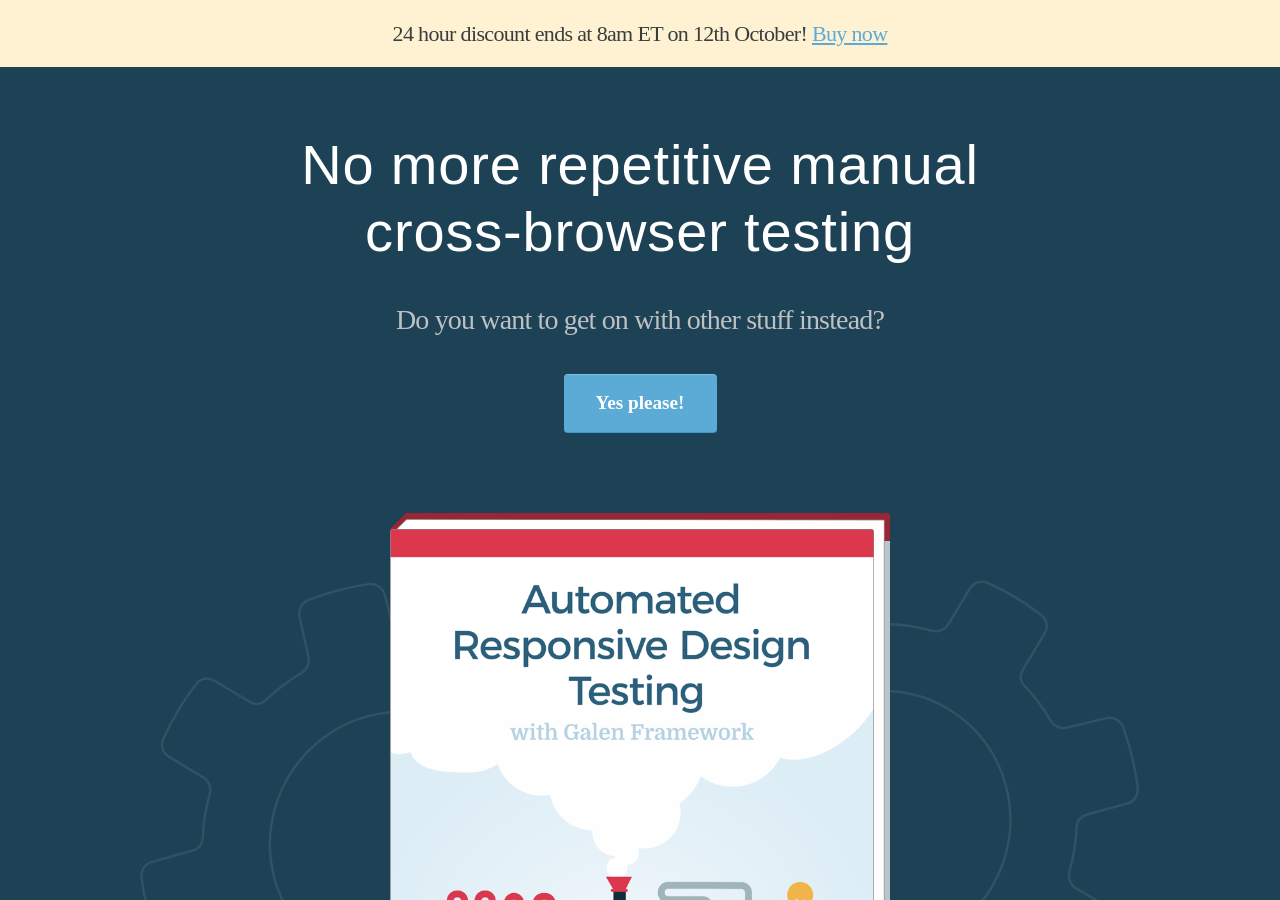
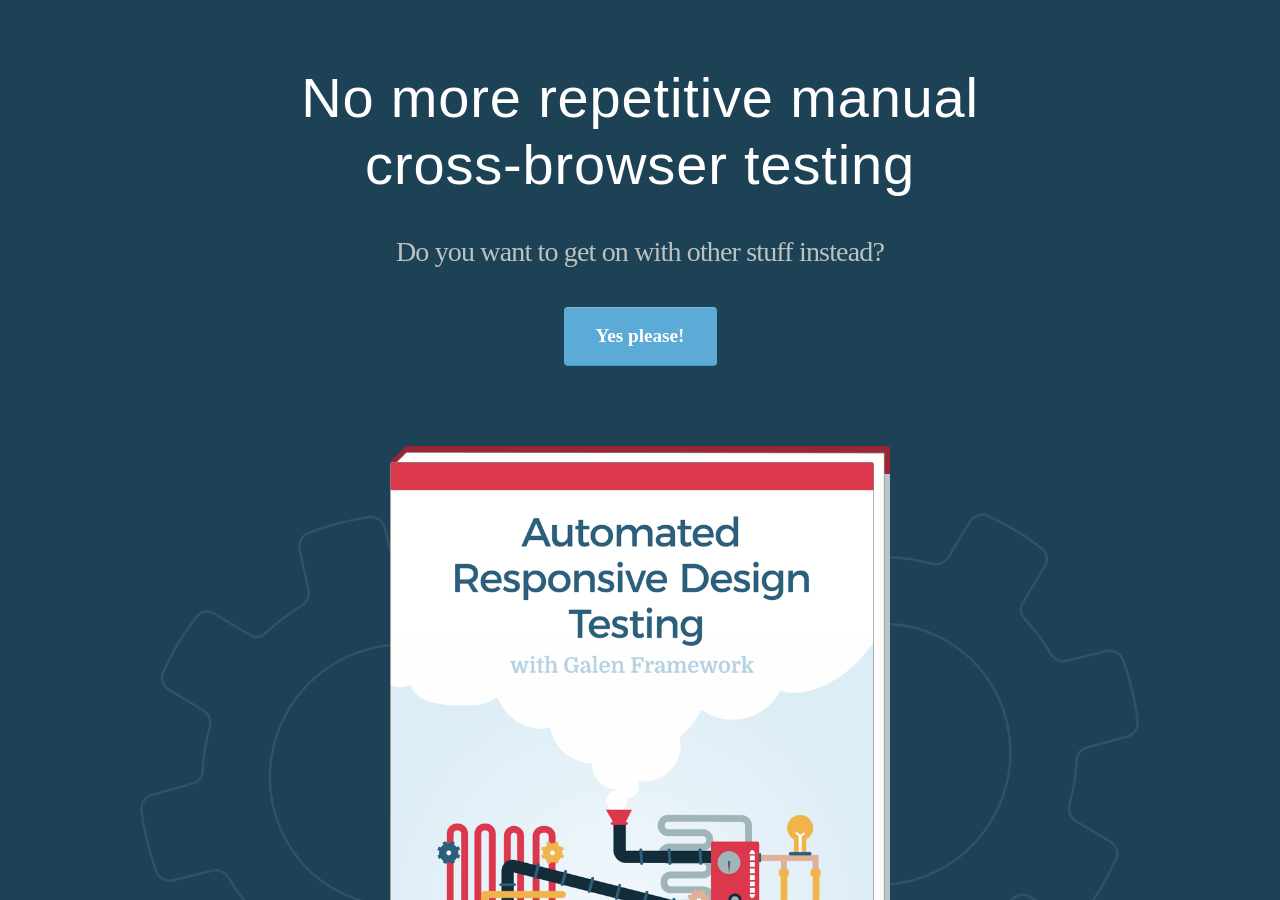
Before and after one commit to froots/froots.github.io, a Jekyll site: the page built from automated-responsive-design-testing/index.html, in a window 1280 px wide and 900 px high. Built offline with Jekyll 4.4.1, drawn with Linux system fonts in a browser that asks for light colours; some of the changed text lies outside the part shown.

Commit message:
Post-launch offer landing page amends

```diff
--- a/_layouts/landing.html
+++ b/_layouts/landing.html
@@ -33,10 +33,7 @@
     <div class="landing-content">
       {{ content }}
     </div>
-    {% if page.launched %}
-      <script type="text/javascript" src="https://gumroad.com/js/gumroad.js"></script>
-    {% endif %}
+    <script type="text/javascript" src="https://gumroad.com/js/gumroad.js"></script>
     <script src="/js/optin-analytics.js" async></script>
-    <script src="/js/discount-countdown.js" async></script>
   </body>
 </html>
--- a/automated-responsive-design-testing/index.html
+++ b/automated-responsive-design-testing/index.html
@@ -13,20 +12,12 @@
   image: /images/landing/og-preview2.png
 ---
 
-<div class="launch-banner">
-  <p class="launch-banner__text">24 hour discount ends at 8am ET on 12th October! <a href="#buy">Buy now</a></p>
-</div>
-
 <header class="container header">
   <div class="row">
     <h1>No more repetitive manual cross-browser testing</h1>
     <p class="header-intro">Do you want to get on with other stuff instead?</p>
     <div class="buttons">
-      {% if page.launched %}
       <a href="#buy" class="button button-primary">Yes please!</a>
-      {% else %}
-        <a href="#signup" class="button button-primary">Yes please!</a>
-      {% endif %}
     </div>
     <img class="header-book-cover" src="/images/landing/ardt-cover.png" alt="Automated Responsive Design Testing book cover">
   </div>
@@ -57,11 +48,7 @@
     <p class="callout-text">Manually testing on a wide range of devices and browsers takes a lot of <strong>time</strong>, <strong>expense</strong> and <strong>anguish</strong>.</p>
     <p class="callout-text">Wouldn't it be great to delegate away most of this tedium and overhead so you can focus on those 100 other more important things?</p>
     <div class="buttons buttons-flow">
-      {% if page.launched %}
       <a href="#buy" class="button button-primary">Buy the ebook</a>
-      {% else %}
-        <a href="#signup" class="button button-primary">Keep me updated</a>
-      {% endif %}
     </div>
   </div>
 </div>
@@ -92,11 +79,7 @@
     </ul>
     <p>This visual step-by-step guide will <strong>help you to set up an automated testing system</strong>, write your own test specs, and start changing how you work for the better.</p>
     <div class="buttons buttons-flow">
-      {% if page.launched %}
       <a href="#buy" class="button button-primary">Buy the ebook</a>
-      {% else %}
-        <a href="#signup" class="button button-primary">Keep me updated</a>
-      {% endif %}
     </div>
   </div>
   <hr/>
@@ -177,7 +160,6 @@
   </div>
 </div>
 
-{% if page.launched %}
 <div class="container callout callout-dark callout-buy" id="buy">
   <div class="row">
     <h2>Get your copy now</h2>
@@ -188,11 +170,10 @@
       <div class="column-right">
         <div class="buttons buttons-flow">
           <a href="https://gum.co/responsive" class="button button-primary button-priced">
-              <span class="button-priced-price"><span class="button-priced-discounted">$39</span> $24</span>
+            <span class="button-priced-price">$39</span>
             <span class="button-priced-label">Buy now</span>
           </a>
         </div>
-          <div class="discount-countdown-container" data-ends-at="2016-10-12T12:00:00Z"></div>
         <ul class="feature-list">
           <li>172 pages of practical advice and step-by-step instructions</li>
           <li>30 days money back guarantee</li>
@@ -202,9 +183,6 @@
     </div>
   </div>
 </div>
-{% else %}
-  {% include convertkit/ardt-landing.html %}
-{% endif %}
 
 <div class="container">
   <div class="row section">
```
Also changed, not shown: other parts of automated-responsive-design-testing/index.html (+0 -1 lines). Lines whose indentation alone changed are shown as unchanged.
